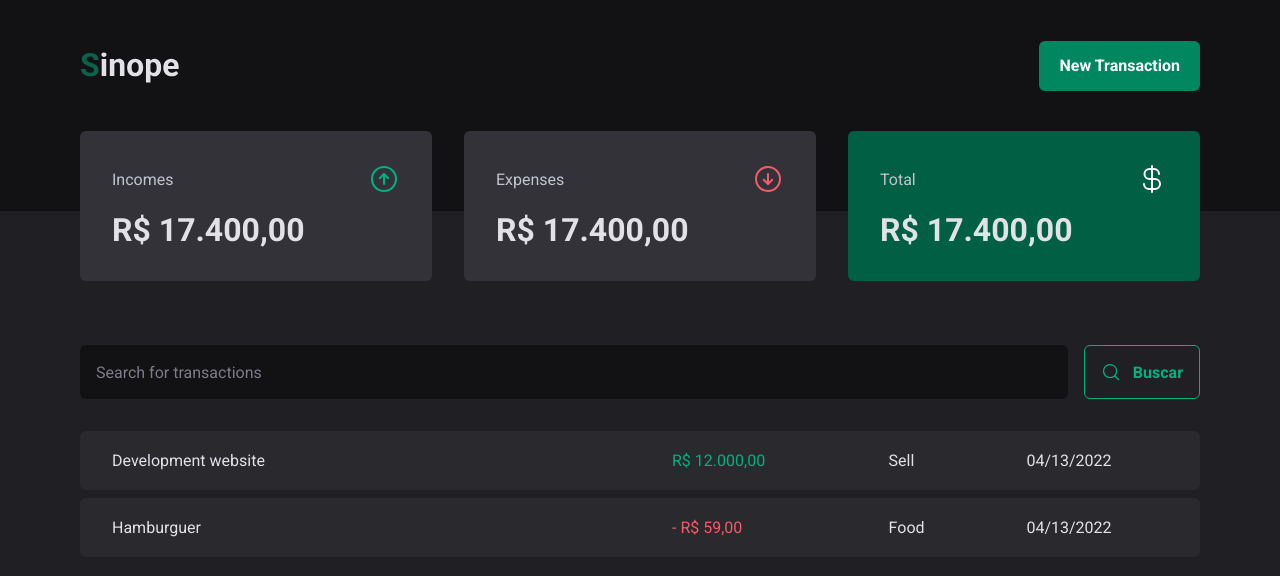
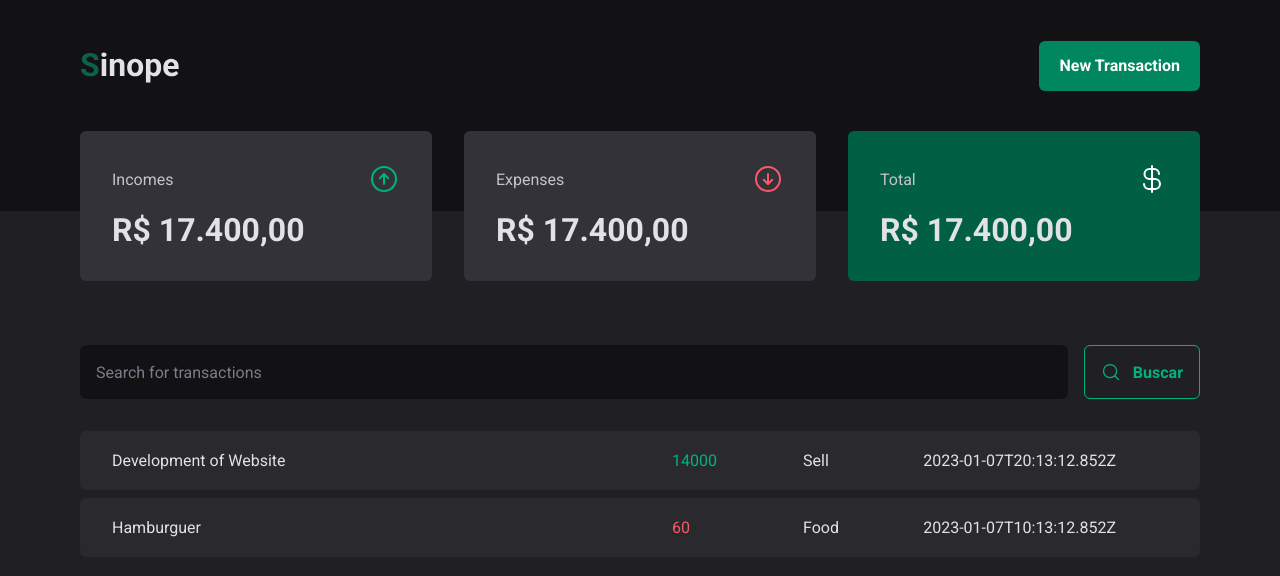
Before and after one commit to pmartinsdev/sinope, a React (Vite) app: page / in a window 1280 px wide. Shown: the top 576 px of the page. Built offline with nearby package versions, Linux system fonts and the light colour scheme; data requests are answered from the project's data file.

Commit message:
feat(transaction): getting transactions from api

```diff
--- a/package.json
+++ b/package.json
@@ -12,6 +12,7 @@
   "dependencies": {
     "@radix-ui/react-dialog": "^1.0.2",
     "@radix-ui/react-radio-group": "^1.1.0",
+    "axios": "^1.2.2",
     "phosphor-react": "^1.4.1",
     "react": "^18.2.0",
     "react-dom": "^18.2.0",
--- a/server.json
+++ b/server.json
@@ -4,7 +4,7 @@
       "id": 1,
       "description": "Development of Website",
       "type": "income",
-      "category": "sell",
+      "category": "Sell",
       "price": 14000,
       "createdAt": "2023-01-07T20:13:12.852Z",
       "updatedAt": "2023-01-07T20:13:12.852Z"
@@ -13,8 +13,8 @@
       "id": 2,
       "description": "Hamburguer",
       "type": "outcome",
-      "category": "food",
-      "price": 50,
+      "category": "Food",
+      "price": 60,
       "createdAt": "2023-01-07T10:13:12.852Z",
       "updatedAt": "2023-01-07T10:13:12.852Z"
     }
--- a/src/pages/transactions/index.tsx
+++ b/src/pages/transactions/index.tsx
@@ -1,13 +1,38 @@
+import { useEffect, useState } from "react";
+
 import { Header } from "../../components/header";
 import { Summary } from "../../components/summary";
+import { sinopeApi } from "../../sinope-api";
 import { SearchForm } from "./components/search-form";
+
 import {
   PriceHightlight,
   TransactionsContainer,
   TransactionsTable,
 } from "./styles";
 
+interface Transaction {
+  id: number;
+  description: string;
+  type: "income" | "outcome";
+  price: number;
+  category: string;
+  createdAt: string;
+}
+
 export function Transactions() {
+  const [transactions, setTransactions] = useState<Transaction[]>([]);
+
+  async function loadTransactions() {
+    const response = await sinopeApi.get("transactions");
+
+    setTransactions(response.data);
+  }
+
+  useEffect(() => {
+    loadTransactions();
+  }, []);
+
   return (
     <div>
       <Header />
@@ -18,23 +43,18 @@ export function Transactions() {
 
         <TransactionsTable>
           <tbody>
-            <tr>
-              <td width="50%">Development website</td>
-              <td>
-                <PriceHightlight variant="income">R$ 12.000,00</PriceHightlight>
-              </td>
-              <td>Sell</td>
-              <td>04/13/2022</td>
-            </tr>
-
-            <tr>
-              <td width="50%">Hamburguer</td>
-              <td>
-                <PriceHightlight variant="outcome"> - R$ 59,00</PriceHightlight>
-              </td>
-              <td>Food</td>
-              <td>04/13/2022</td>
-            </tr>
+            {transactions.map((transaction) => (
+              <tr key={transaction.id}>
+                <td width="50%">{transaction.description}</td>
+                <td>
+                  <PriceHightlight variant={transaction.type}>
+                    {transaction.price}
+                  </PriceHightlight>
+                </td>
+                <td>{transaction.category}</td>
+                <td>{transaction.createdAt}</td>
+              </tr>
+            ))}
           </tbody>
         </TransactionsTable>
       </TransactionsContainer>
--- /dev/null
+++ b/src/sinope-api.ts
@@ -0,0 +1,5 @@
+import axios from "axios";
+
+export const sinopeApi = axios.create({
+  baseURL: "http://localhost:3333",
+});
```
Also changed, not shown: 1 other file (tests, documents, lock files or other folders).
